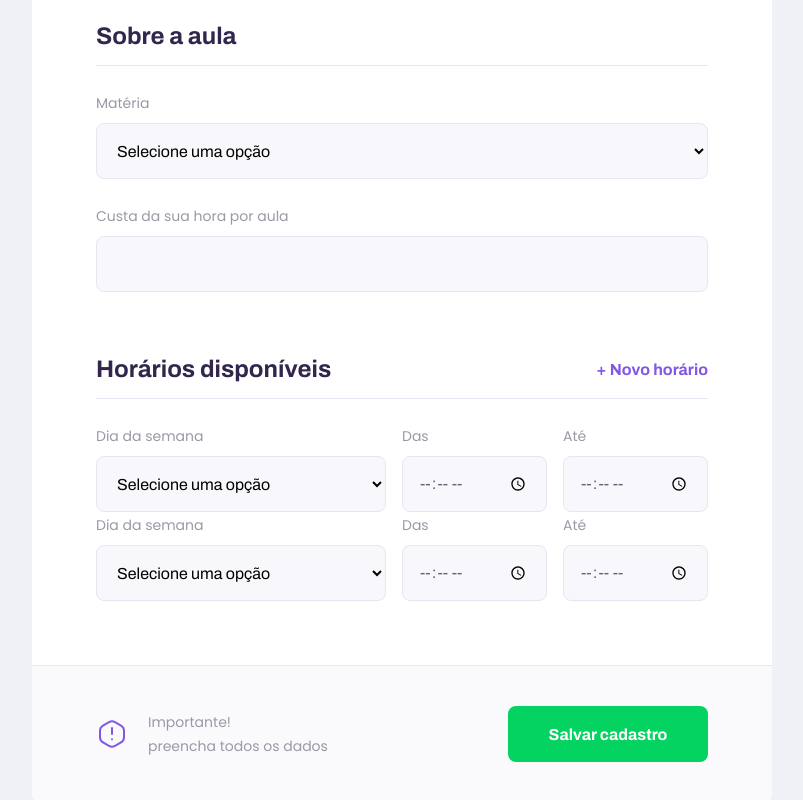
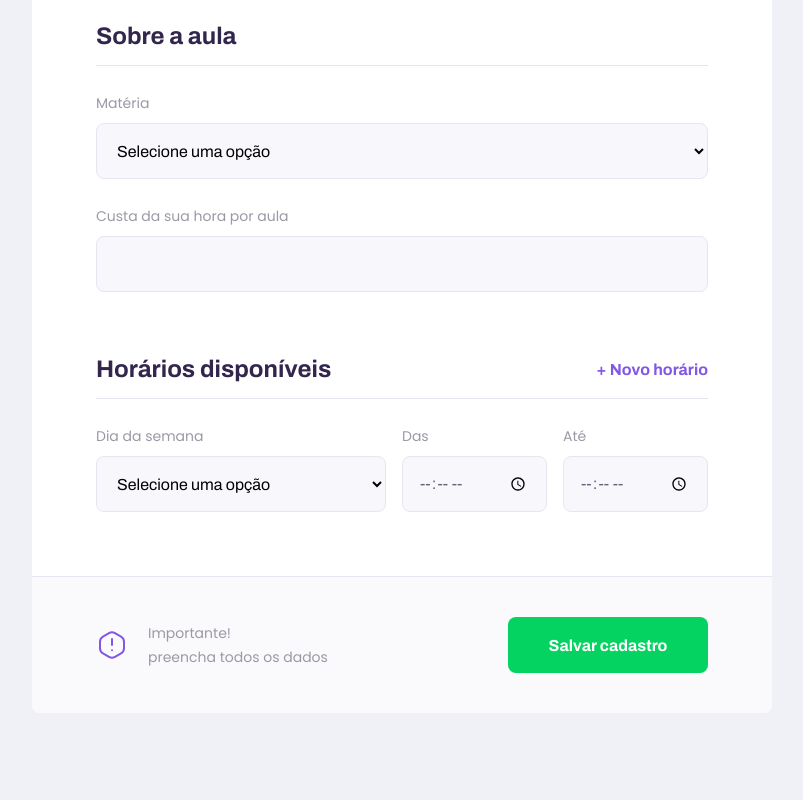
Before and after one commit to Diogo0602x/NLW-2-Trilha-Booster, a React (Create React App) app in the folder web/: page /give-classes in a window 1280 px wide. Shown: the part 999-1799 px from the top of the page, without its empty margins (238-1041 px from the left). After the commit the page ends 1712 px from the top, so only its background shows below. Built offline with nearby package versions, Linux system fonts and the light colour scheme.

Commit message:
Cadastro de horárip

```diff
--- a/web/src/components/Select/index.tsx
+++ b/web/src/components/Select/index.tsx
@@ -15,8 +15,8 @@
   return (
     <div className="select-block">
       <label htmlFor={name}>{label}</label>
-      <select id={name} {...rest}>
-        <option value="" disabled selected hidden>Selecione uma opção</option>
+      <select defaultValue="" id={name} {...rest}>
+        <option value="" disabled hidden>Selecione uma opção</option>
 
         {options.map(option => {
           return <option key={option.value} value={option.value}>{option.label}</option>
--- a/web/src/pages/TeacherForm/index.tsx
+++ b/web/src/pages/TeacherForm/index.tsx
@@ -1,4 +1,4 @@
-import React from 'react';
+import React, { useState} from 'react';
 
 import PageHeader from '../../components/PageHeader';
 import Input from '../../components/Input';
@@ -10,10 +10,16 @@
 import './styles.css';
 
 function TeacherForm() {
-  const scheduleItems = [
-    { week_day: 0, from: "8:00 AM", to: "4:00PM" },
-    { week_day: 2, from: "10:00 AM", to: "6:00PM" },
-  ]
+  const [scheduleItems, setScheduleItems] = useState([
+    { week_day: 0, from: '', to: '' }
+  ]);
+
+  function addNewScheduleItem() {
+    setScheduleItems([
+      ...scheduleItems,
+      { week_day: 0, from: '', to: '' }
+    ]);
+  }
 
   return (
     <div id="page-teacher-form" className="container">
@@ -56,14 +62,14 @@
 
       <fieldset>
         <legend>Horários disponíveis
-          <button type="button">
+          <button type="button" onClick={addNewScheduleItem}>
             + Novo horário
           </button>
         </legend>
 
         {scheduleItems.map(scheduleItem => {
           return (
-            <div className="schedule-item">
+            <div key={scheduleItem.week_day} className="schedule-item">
               <Select
                 name="week_day"
                 label="Dia da semana"
```
